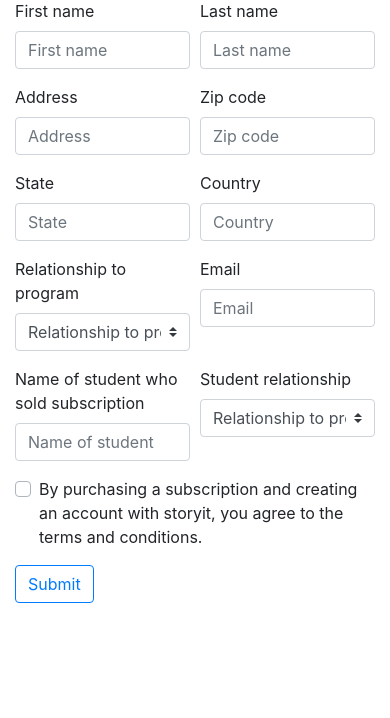
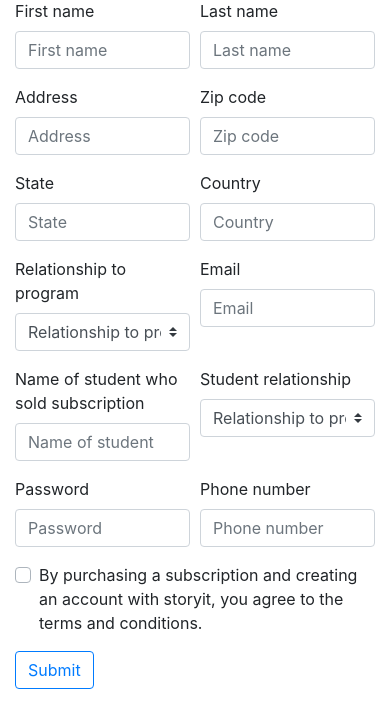
Before and after one commit to Terf/storyoftheseason.com, a Symfony app: template templates/registration/index.html.twig in a window 390 px wide. Shown: the part 126-844 px from the top of the page. Run offline with Twig, Linux system fonts and the light colour scheme; the template is opened without the code that fills it, so the values that code supplies are empty; some libraries are stand-ins or nearby versions.

Commit message:
added phone #/pass to registration form

```diff
--- a/src/Controller/RegistrationController.php
+++ b/src/Controller/RegistrationController.php
@@ -34,6 +34,8 @@ class RegistrationController extends AbstractController
 
         $buyer->setFirstName($request->request->get('fname'));
         $buyer->setLastName($request->request->get('lname'));
+        $buyer->setPassword(password_hash($request->request->get('pass'), PASSWORD_DEFAULT));
+        $buyer->setPhone($request->request->get('phone'));
         $buyer->setLocation($location);
         $buyer->setSeller($seller);
 
--- a/templates/registration/index.html.twig
+++ b/templates/registration/index.html.twig
@@ -67,6 +67,16 @@
         </div>
         <div class="form-row">
             <div class="col form-group">
+                <label for="pass">Password</label>
+                <input type="password" class="form-control" placeholder="Password" id="pass" name="pass">
+            </div>
+            <div class="col form-group">
+                <label for="phone">Phone number</label>
+                <input type="text" class="form-control" placeholder="Phone number" id="phone" name="phone">
+            </div>
+        </div>
+        <div class="form-row">
+            <div class="col form-group">
                 <div class="custom-control custom-checkbox">
                     <input type="checkbox" class="custom-control-input" id="terms" name="terms">
                     <label class="custom-control-label" for="terms">By purchasing a subscription and creating an account
```
Also changed, not shown: src/Entity/Buyer.php (+34 -0 lines).
